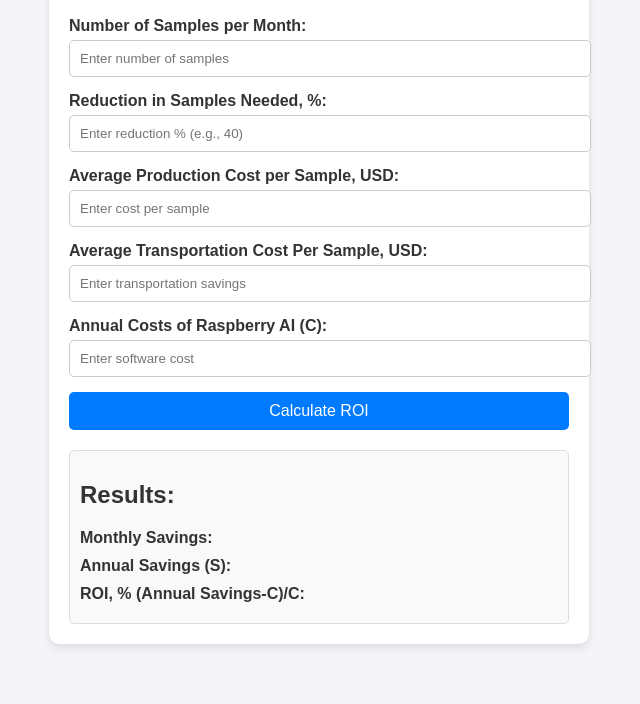
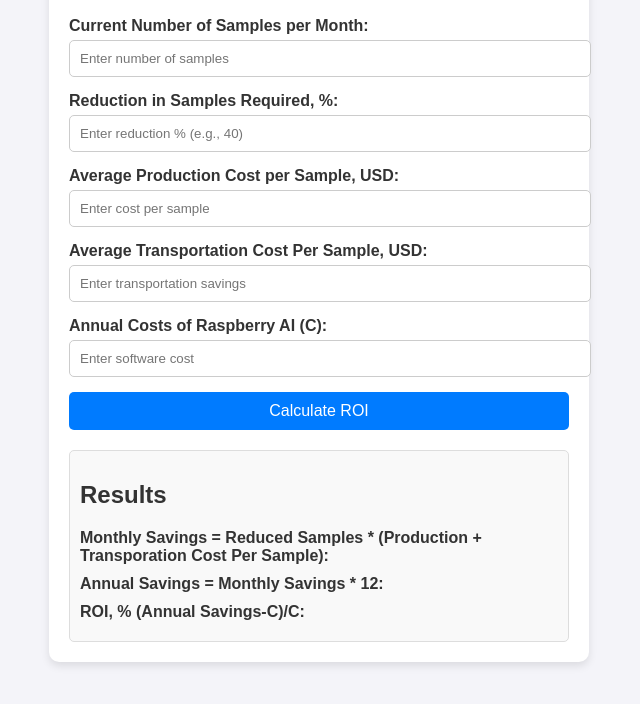
Before and after one commit to m-bluebird/roi-calculator-raspberry, a plain HTML site: page index.html in a window 1280 px wide. Shown: the part 168-872 px from the top of the page, without its empty margins (321-961 px from the left). Drawn offline with Linux system fonts and the light colour scheme.

Commit message:
Update index.html

```diff
--- a/index.html
+++ b/index.html
@@ -1,4 +1,4 @@
-<!DOCTYPE html>
+ <!DOCTYPE html>
 <html lang="en">
 <head>
     <meta charset="UTF-8">
@@ -11,10 +11,10 @@
         <h1>Zara | Cost Savings From Instantaneous Sampling</h1>
         <form id="roi-form">
 
-            <label for="samplesPerMonth">Number of Samples per Month:</label>
+            <label for="samplesPerMonth">Current Number of Samples per Month:</label>
             <input type="number" id="samplesPerMonth" placeholder="Enter number of samples" required>
 
-            <label for="reductionPercentage">Reduction in Samples Needed, %:</label>
+            <label for="reductionPercentage">Reduction in Samples Required, %:</label>
             <input type="number" id="reductionPercentage" placeholder="Enter reduction % (e.g., 40)" required>
 
             <label for="costPerSample">Average Production Cost per Sample, USD:</label>
@@ -30,9 +30,9 @@
         </form>
 
         <div id="results">
-            <h2>Results:</h2>
-            <p id="monthlySavings">Monthly Savings: </p>
-            <p id="totalSavings">Annual Savings (S): </p>
+            <h2>Results</h2>
+            <p id="monthlySavings">Monthly Savings = Reduced Samples * (Production + Transporation Cost Per Sample): </p>
+            <p id="totalSavings">Annual Savings = Monthly Savings * 12: </p>
             <p id="roi">ROI, % (Annual Savings-C)/C: </p>
         </div>
     </div>
```
